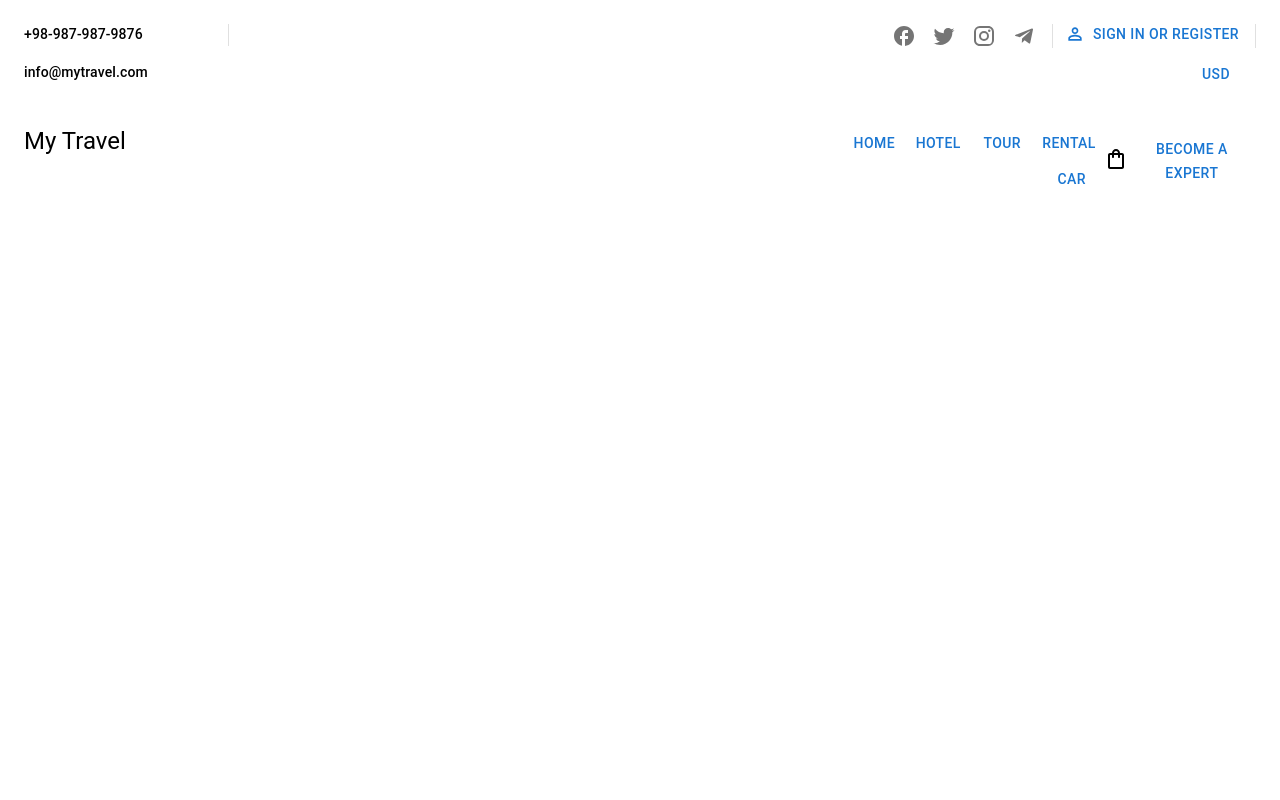
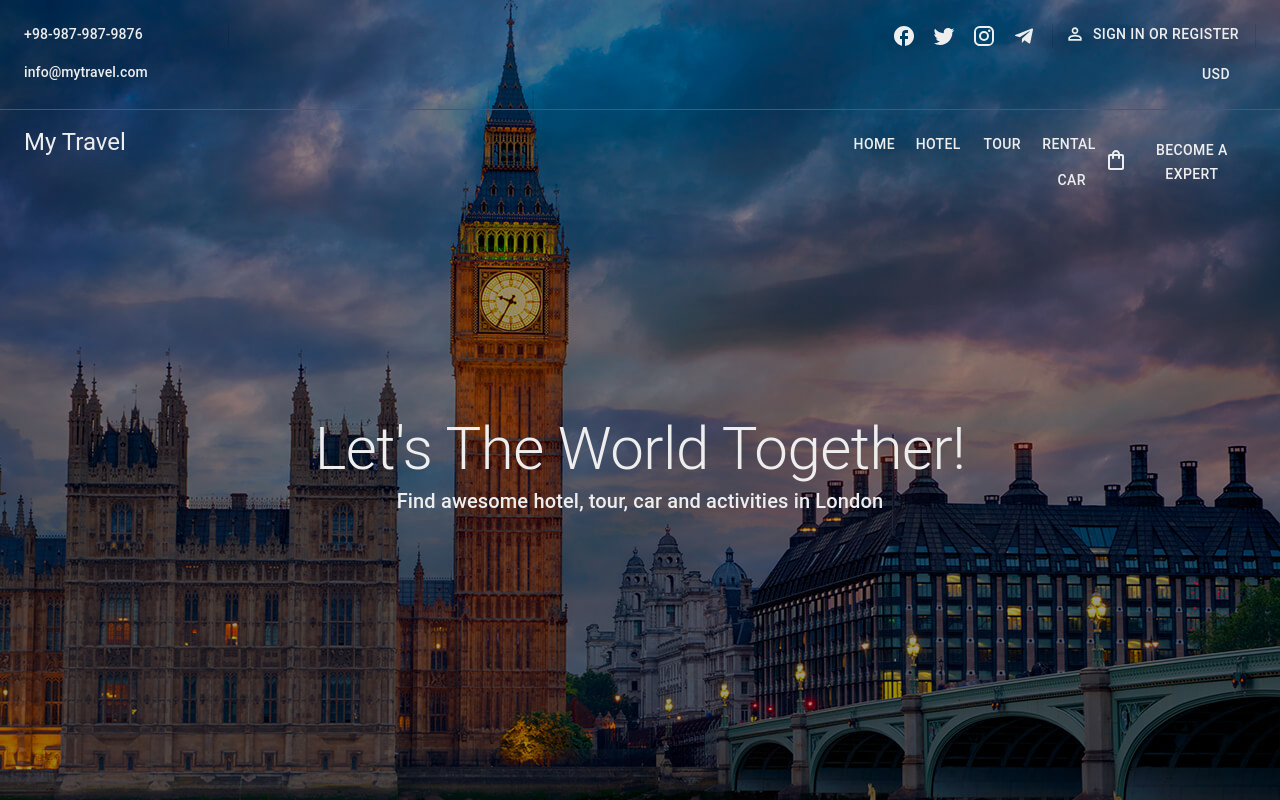
Before and after one commit to RezapourAraz/my-travel, a Next.js app: page / in a window 1280 px wide. Built offline with nearby package versions, Linux system fonts and the light colour scheme.

Commit message:
main banner section and main text card added

```diff
--- a/src/components/appbars/BottomHeader.appbars.tsx
+++ b/src/components/appbars/BottomHeader.appbars.tsx
@@ -13,7 +13,7 @@ const BottomHeaderAppbar = () => {
   return (
     <Grid container sx={{ px: 3, py: 2, justifyContent: "space-between" }}>
       <Grid item md={2}>
-        <Typography component="h5" variant="h5">
+        <Typography component="h5" variant="h5" sx={{ color: "grey.200" }}>
           My Travel
         </Typography>
       </Grid>
@@ -21,15 +21,17 @@ const BottomHeaderAppbar = () => {
         <Grid container item md={6} justifyContent="flex-end">
           {routes.map((route) => (
             <Box key={route.id}>
-              <Button onClick={() => {}}>{route.name}</Button>
+              <Button onClick={() => {}} sx={{ color: "grey.200" }}>
+                {route.name}
+              </Button>
             </Box>
           ))}
         </Grid>
         <Grid item>
-          <ShoppingBagOutlinedIcon />
+          <ShoppingBagOutlinedIcon sx={{ color: "grey.200" }} />
         </Grid>
         <Grid container item md={2.5} justifyContent="flex-end">
-          <Button>Become a expert</Button>
+          <Button sx={{ color: "grey.200" }}>Become a expert</Button>
         </Grid>
       </Grid>
     </Grid>
--- a/src/components/appbars/TopHeader.appbars.tsx
+++ b/src/components/appbars/TopHeader.appbars.tsx
@@ -20,42 +20,56 @@ import PermIdentityOutlinedIcon from "@mui/icons-material/PermIdentityOutlined";
 
 const TopHeaderAppbar = () => {
   return (
-    <Grid container sx={{ px: 3, py: 2, justifyContent: "space-between" }}>
+    <Grid
+      container
+      sx={{
+        px: 3,
+        py: 2,
+        justifyContent: "space-between",
+      }}
+    >
       <Grid
         container
         item
         md={2}
         sx={{ justifyContent: "space-between", alignItems: "center" }}
       >
-        <Typography variant="subtitle2">+98-987-987-9876</Typography>
+        <Typography variant="subtitle2" color="grey.200">
+          +98-987-987-9876
+        </Typography>
         <Divider variant="middle" orientation="vertical" flexItem />
-        <Typography variant="subtitle2">info@mytravel.com</Typography>
+        <Typography variant="subtitle2" color="grey.200">
+          info@mytravel.com
+        </Typography>
       </Grid>
       <Grid container item md={4} justifyContent="flex-end">
         <Box sx={{ mx: 1 }}>
-          <IconButton>
+          <IconButton sx={{ color: "grey.200" }}>
             <FacebookOutlinedIcon />
           </IconButton>
-          <IconButton>
+          <IconButton sx={{ color: "grey.200" }}>
             <TwitterIcon />
           </IconButton>
-          <IconButton>
+          <IconButton sx={{ color: "grey.200" }}>
             <InstagramIcon />
           </IconButton>
-          <IconButton>
+          <IconButton sx={{ color: "grey.200" }}>
             <TelegramIcon />
           </IconButton>
         </Box>
         <Divider variant="middle" orientation="vertical" flexItem />
 
         <Box sx={{ mx: 1 }}>
-          <Button startIcon={<PermIdentityOutlinedIcon />}>
+          <Button
+            startIcon={<PermIdentityOutlinedIcon />}
+            sx={{ color: "grey.200" }}
+          >
             Sign in or Register
           </Button>
         </Box>
         <Divider variant="middle" orientation="vertical" flexItem />
         <Box sx={{ mx: 1 }}>
-          <Button>USD</Button>
+          <Button sx={{ color: "grey.200" }}>USD</Button>
         </Box>
       </Grid>
     </Grid>
--- /dev/null
+++ b/src/components/cards/MainText.cards.tsx
@@ -0,0 +1,27 @@
+import React from "react";
+
+// mui
+import { Box, Typography } from "@mui/material";
+
+const MainTextCard = () => {
+  return (
+    <Box
+      sx={{
+        display: "flex",
+        alignItems: "center",
+        justifyContent: "center",
+        height: 500,
+        flexDirection: "column",
+      }}
+    >
+      <Typography variant="h2" color="grey.200">
+        Let's The World Together!
+      </Typography>
+      <Typography variant="h6" color="grey.200">
+        Find awesome hotel, tour, car and activities in London
+      </Typography>
+    </Box>
+  );
+};
+
+export default MainTextCard;
--- a/src/components/layouts/Main.layouts.tsx
+++ b/src/components/layouts/Main.layouts.tsx
@@ -1,6 +1,6 @@
 import React, { ReactNode } from "react";
 
-import { Box } from "@mui/material";
+import { Box, Divider } from "@mui/material";
 import TopHeaderAppbar from "../appbars/TopHeader.appbars";
 import BottomHeaderAppbar from "../appbars/BottomHeader.appbars";
 
@@ -8,6 +8,7 @@ const MainLayout = ({ children }: { children: ReactNode }) => {
   return (
     <Box>
       <TopHeaderAppbar />
+      <Divider sx={{ bgcolor: "grey.700" }} />
       <BottomHeaderAppbar />
       <Box component="main">{children}</Box>
     </Box>
--- /dev/null
+++ b/src/components/sections/Main.sections.tsx
@@ -0,0 +1,29 @@
+import React from "react";
+
+// mui
+import { Box, Typography } from "@mui/material";
+
+const MainSection = () => {
+  return (
+    <Box
+      sx={{
+        backgroundImage: "url(img1-2.jpeg)",
+        backgroundPosition: "center",
+        backgroundRepeat: "no-repeat",
+        backgroundSize: "cover",
+        height: 800,
+        position: "absolute",
+        top: 0,
+        left: 0,
+        right: 0,
+        zIndex: -5,
+      }}
+    >
+      <Box
+        sx={{ bgcolor: "rgba(0,0,0, 0.4)", width: "100%", height: "100%" }}
+      />
+    </Box>
+  );
+};
+
+export default MainSection;
--- a/src/pages/index.tsx
+++ b/src/pages/index.tsx
@@ -4,8 +4,10 @@ import { Inter } from "next/font/google";
 // components
 
 // mui
-import { Box } from "@mui/material";
+import { Box, Typography } from "@mui/material";
 import MainLayout from "@/components/layouts/Main.layouts";
+import MainSection from "@/components/sections/Main.sections";
+import MainTextCard from "@/components/cards/MainText.cards";
 
 const inter = Inter({ subsets: ["latin"] });
 
@@ -18,7 +20,8 @@ export default function Home() {
         <meta name="viewport" content="width=device-width, initial-scale=1" />
       </Head>
       <MainLayout>
-        <Box></Box>
+        <MainSection />
+        <MainTextCard />
       </MainLayout>
     </>
   );
--- a/src/theme/theme.ts
+++ b/src/theme/theme.ts
@@ -27,7 +27,9 @@ export const theme = createTheme({
       default: "#f4f5fa",
       paper: "#ffffff",
     },
-    // primary: themeSetting.color,
+    primary: {
+      main: "#297cbb",
+    },
     secondary: {
       main: "#28243d",
       light: "rgb(40, 36, 61)",
```
Also changed, not shown: public/img1-2.jpeg (added).
